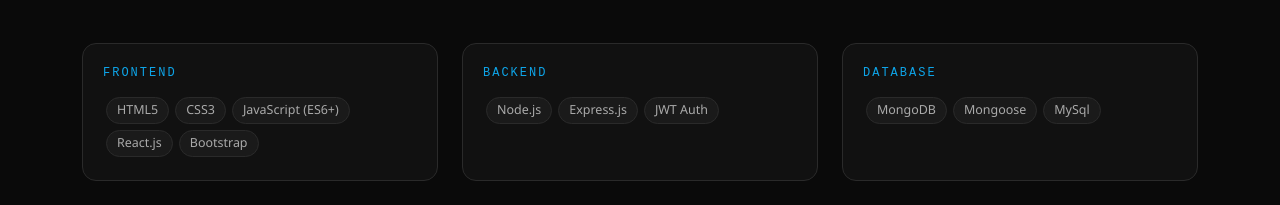
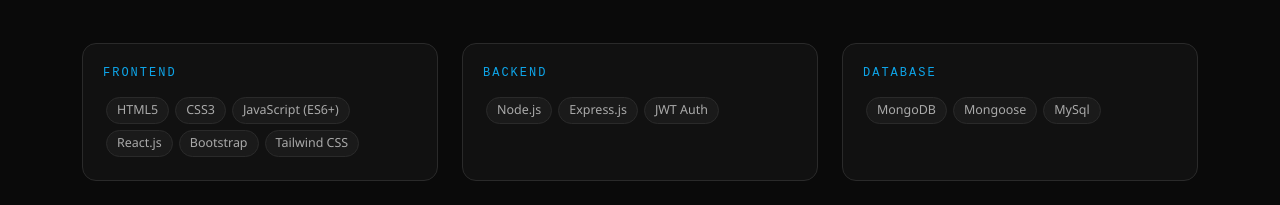
Before and after one commit to Bhumi3-4/Portfolio, a React (Vite) app in the folder frontend/: page / in a window 1280 px wide. Shown: the part 1564-1769 px from the top of the page. Built offline with nearby package versions, Linux system fonts and the light colour scheme; no server answers.

Commit message:
Add Tailwind CSS to Frontend skills

```diff
--- a/frontend/src/components/Skills.jsx
+++ b/frontend/src/components/Skills.jsx
@@ -1,7 +1,7 @@
 const skillGroups = [
   {
     category: 'Frontend',
-    skills: ['HTML5', 'CSS3', 'JavaScript (ES6+)', 'React.js', 'Bootstrap'],
+    skills: ['HTML5', 'CSS3', 'JavaScript (ES6+)', 'React.js', 'Bootstrap', 'Tailwind CSS'],
   },
   {
     category: 'Backend',
```
